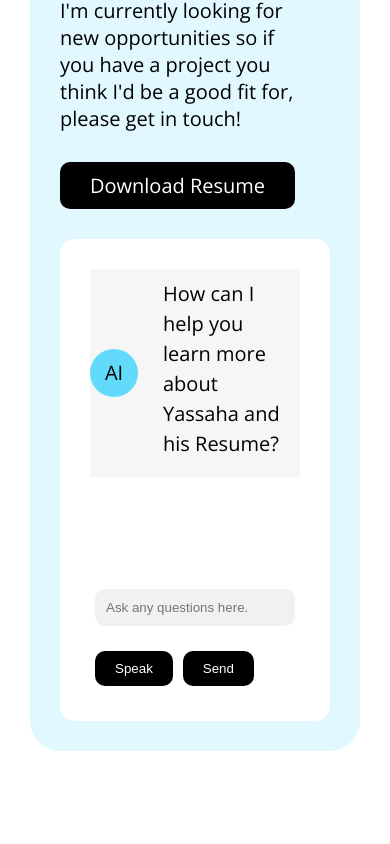
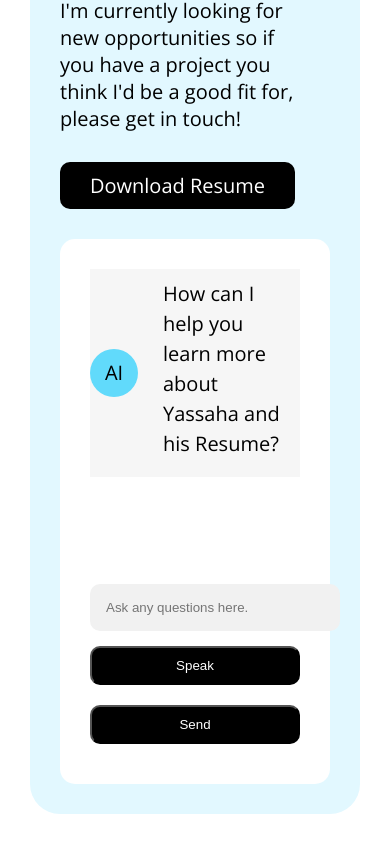
Before and after one commit to yali5/OpenAIPortfolio, a Next.js app: page / in a window 390 px wide. Shown: the part 8877-9721 px from the top of the page. Before the commit the page ends 9658 px from the top, so only its background shows below. Built offline with nearby package versions, Linux system fonts and the light colour scheme.

Commit message:
button spanning issues resolved better

```diff
--- a/app/globals.css
+++ b/app/globals.css
@@ -519,47 +519,48 @@ h3 {
         background-color: #f6f6f6;
         text-align: left;
     }
+
     .chatbot-blue {
         background-color: var(--blue-100);
-		border-radius:30px;
-		padding:30px;
-		gap:30px;
-		display:flex;
-		@media (max-width:1024px){
-			flex-direction:column;
+        border-radius: 30px;
+        padding: 30px;
+        gap: 30px;
+        display: flex;
+        @media (max-width: 1024px) {
+            flex-direction: column;
         }
         p {
-			margin-bottom:30px;
+            margin-bottom: 30px;
         }
         .chat-info {
-			flex:3;
-			padding-right:30px;
+            flex: 3;
+            padding-right: 30px;
         }
         .chat-box {
-			flex:4;
-			background:white;
-			border-radius:15px;
-			padding:30px;
-			display:flex;
-			flex-direction:column;
+            flex: 4;
+            background: white;
+            border-radius: 15px;
+            padding: 30px;
+            display: flex;
+            flex-direction: column;
             .scroll-area {
-				max-height:300px;
-				height:300px;
-				overflow-y:scroll;
+                max-height: 300px;
+                height: 300px;
+                overflow-y: scroll;
                 ul {
-					display:flex;
-					flex-direction:column;
-					justify-content:flex-end;
-					gap:15px;
+                    display: flex;
+                    flex-direction: column;
+                    justify-content: flex-end;
+                    gap: 15px;
                     li {
-						display:flex;
-						align-items:center;
-						gap:15px;
+                        display: flex;
+                        align-items: center;
+                        gap: 15px;
 
                         &.user {
-							text-align:right;
-							justify-content:flex-end;
-							flex-direction:row-reverse;
+                            text-align: right;
+                            justify-content: flex-end;
+                            flex-direction: row-reverse;
                             span {
                                 background-color: var(--yellow);
                             }
@@ -567,66 +568,94 @@ h3 {
 
                         span {
                             background-color: var(--blue-400);
-							width:64px;
-							height:64px;
-							border-radius:50%;
-							display:inline-flex;
-							align-items:center;
-							justify-content:center;
-							@media(max-width:768px){
-								width:48px;
-								height:48px;
+                            width: 64px;
+                            height: 64px;
+                            border-radius: 50%;
+                            display: inline-flex;
+                            align-items: center;
+                            justify-content: center;
+                            @media (max-width: 768px) {
+                                width: 48px;
+                                height: 48px;
                             }
                         }
                         div {
-							flex:1;
+                            flex: 1;
                         }
                     }
                 }
             }
 
+            /* Chat message input and buttons */
             .chat-message {
-				display:flex;
+                display: flex;
                 flex-wrap: wrap;
-				margin-top:15px;
-				gap:15px;
+                margin-top: 15px;
+                gap: 15px;
                 input {
-					border-radius:10px;
-					flex:1;
-					padding:15px;
-					border:1px solid transparent;
+                    border-radius: 10px;
+                    flex: 1;
+                    padding: 15px;
+                    border: 1px solid transparent;
                     background-color: var(--base-100);
-					&:hover {
-						outline:none;
-						background-color:white;
-						border:1px solid var(--base-100);
+                    &::hover {
+                        outline: none;
+                        background-color: white;
+                        border: 1px solid var(--base-100);
                     }
-					&:focus {
-						outline:none;
-						background-color:white;
-						border:1px solid var(--base-100);
+                    &::focus {
+                        outline: none;
+                        background-color: white;
+                        border: 1px solid var(--base-100);
                     }
+                    min-width: 250px; /* Minimum width for the input */
                 }
-				button {
-					border:none;
-					cursor:pointer;
+
+                /* Button container */
+                .button-container {
+                    display: flex;
+                    justify-content: flex-end;
+                    gap: 10px;
+                    flex-grow: 1;
+                    flex-wrap: wrap; /* Allow wrapping of buttons */
+                    width: 100%; /* Ensure buttons take the full width */
+                }
+
+                /* Styling for buttons */
+                .chat-message button {
+                    padding: 10px 20px;
+                    margin: 5px;
+                    flex-shrink: 0; /* Prevent buttons from shrinking */
+                    white-space: nowrap; /* Prevent button text from wrapping */
                 }
             }
 
-			.chat-message input {
-				flex: 1; /* Input takes up available space */
-				padding: 10px;
-				margin:5px;
-				min-width: 0; /* Prevents input from overflowing */
-				box-sizing: border-box;
+            /* Mobile View Adjustments */
+            @media (max-width: 768px) {
+                /* Stack input and buttons vertically */
+                .chat-message {
+                    flex-direction: column;
+                    align-items: flex-start;
                 }
 
+                /* Button container styling */
+                .button-container {
+                    justify-content: center;
+                    width: 100%;
+                }
+
+                /* Make buttons stack vertically on mobile */
                 .chat-message button {
-				padding: 10px 20px;
-				margin:5px;
-				flex-shrink: 0; /* Prevent buttons from shrinking */
-				white-space: nowrap; /* Prevent button text wrapping */
+                    width: 100%;
+                    margin-bottom: 10px;
+                }
+
+                /* Ensure input has a minimum width */
+                .chat-message input {
+                    min-width: 250px; /* Prevent the input from getting too small */
+                    width: 100%; /* Allow it to take the full width available */
                 }
             }
         }
     }
+}
```
Also changed, not shown: app/page.js (+4 -9 lines). Lines whose indentation alone changed are shown as unchanged.
